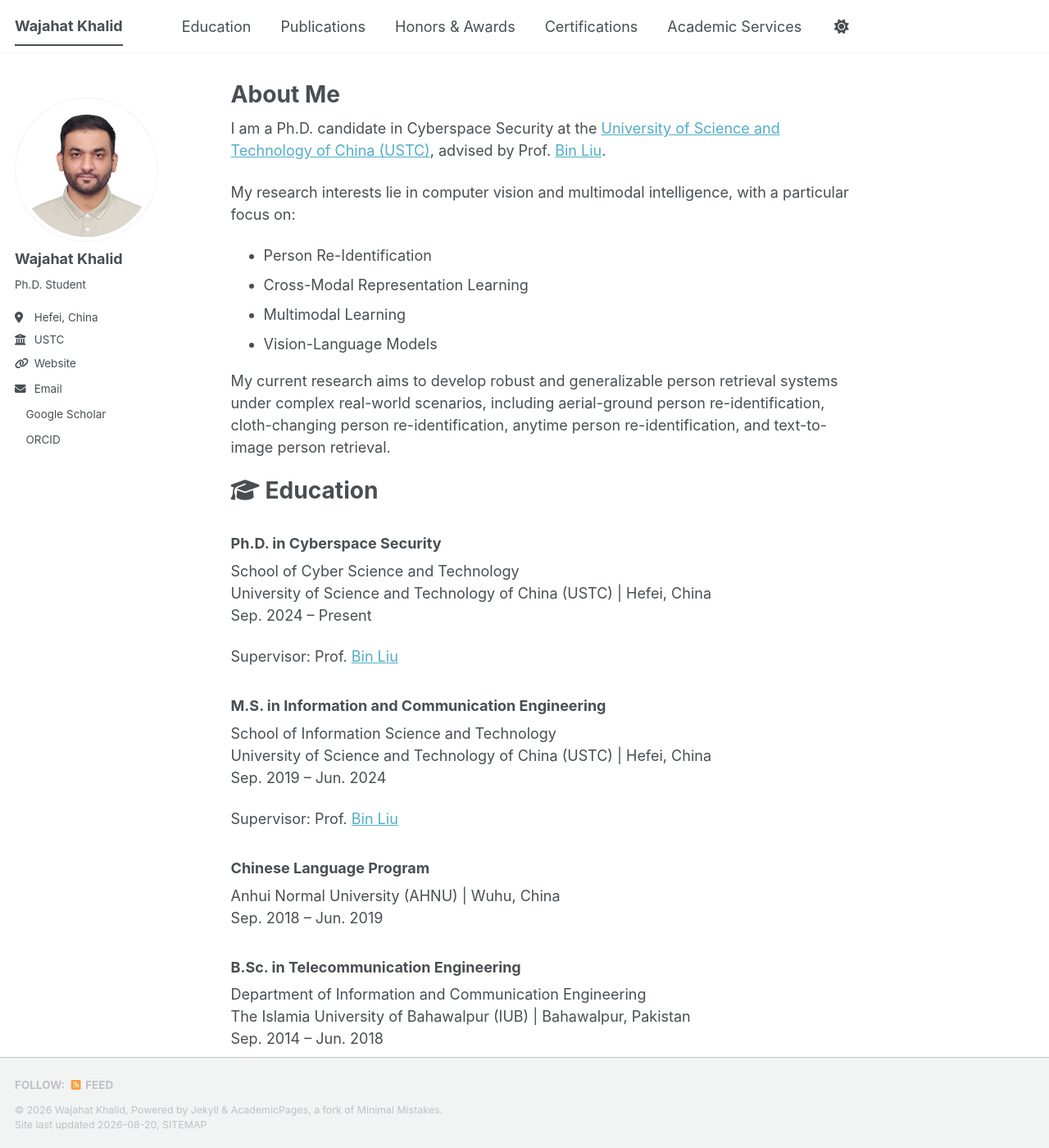
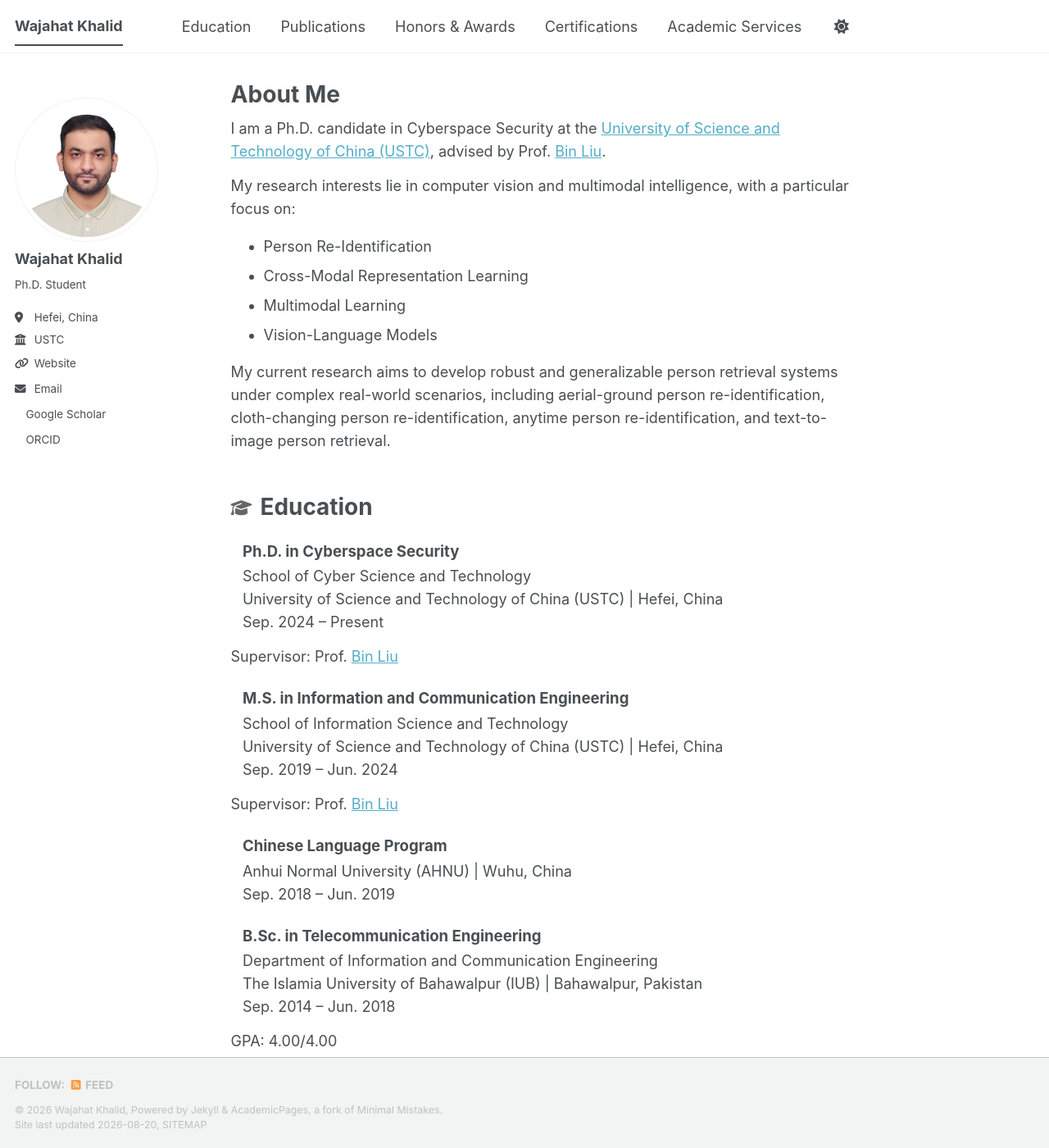
Before and after one commit to Mr-WajahatKhalid/Mr-WajahatKhalid.github.io, a Jekyll site: the page built from _pages/about.md, in a window 1280 px wide and 1400 px high. Shown: the whole window at 82% size. Built offline with Jekyll 4.4.1, drawn with Linux system fonts in a browser that asks for light colours; a style sheet for code colours, icons or effects is not loaded.

Commit message:
Update main.scss

```diff
--- a/assets/css/main.scss
+++ b/assets/css/main.scss
@@ -51,3 +51,63 @@ body {
 .masthead {
   margin-top: 0 !important;
 }
+
+/* =========================================================
+   Homepage hierarchy
+   ========================================================= */
+
+.section-title {
+  font-size: 1.55rem;
+  font-weight: 700;
+  margin-top: 2.8rem;
+  margin-bottom: 1.3rem;
+  display: flex;
+  align-items: center;
+  gap: 0.6rem;
+}
+
+.section-title i {
+  font-size: 1.15rem;
+  width: 1.4rem;
+  text-align: center;
+  opacity: 0.85;
+}
+
+/* Category headings */
+.page__content h2 {
+  font-size: 1.12rem;
+  font-weight: 700;
+  margin-top: 1.6rem;
+  margin-bottom: 0.8rem;
+  border: none;
+  padding: 0;
+}
+
+/* Individual items */
+.page__content h3 {
+  font-size: 1.03rem;
+  font-weight: 700;
+  margin-top: 1.4rem;
+  margin-bottom: 0.35rem;
+  margin-left: 0.8rem;
+  border: none;
+}
+
+/* Indent normal content following sub-items */
+.page__content h3 + p {
+  margin-left: 0.8rem;
+}
+
+/* Publication blocks */
+.publication {
+  margin-left: 0.8rem;
+  margin-bottom: 1.25rem;
+  padding-left: 0;
+  border-left: none;
+}
+
+/* Keep paragraphs compact */
+.page__content p {
+  line-height: 1.55;
+  margin-bottom: 0.8rem;
+}
```
